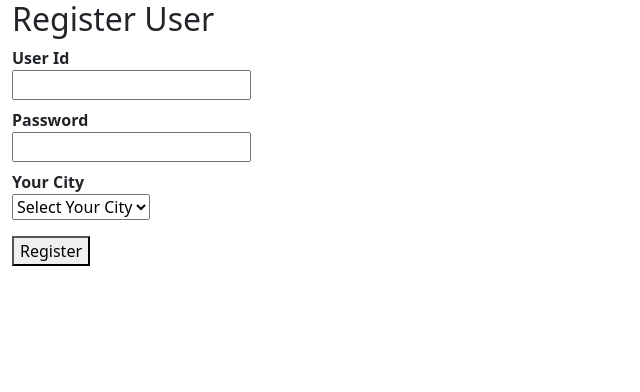
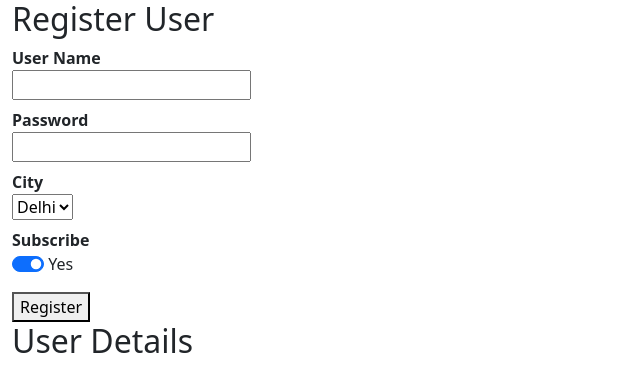
Before and after one commit to himanshu094/react-Practice, a React (Create React App) app in the folder react-shopping/: page / in a window 1280 px wide. Shown: the top 392 px of the page, without its empty margins (0-640 px from the left). Built offline with nearby package versions, Linux system fonts and the light colour scheme.

Commit message:
form with formik (3rd party library)

```diff
--- a/react-shopping/package.json
+++ b/react-shopping/package.json
@@ -8,6 +8,7 @@
     "@testing-library/user-event": "^13.5.0",
     "bootstrap": "^5.3.2",
     "bootstrap-icons": "^1.11.1",
+    "formik": "^2.4.5",
     "react": "^18.2.0",
     "react-dom": "^18.2.0",
     "react-scripts": "5.0.1",
--- a/react-shopping/src/component/FormComponent.js
+++ b/react-shopping/src/component/FormComponent.js
@@ -1,6 +1,7 @@
 import { useState } from "react"
 
 export default function FormComponent(){
+
   const [users] = useState([
     {UserId:'jhon'},
     {UserId:'jhon12'},
@@ -13,6 +14,7 @@ export default function FormComponent(){
   const [capsStatus,setCapsStatus] = useState(false)
   const [cityMsg,setCityMsg] = useState('');
   const [userDetails,setUserDetails] = useState({UserId:'',Password:'',City:''})
+
 
   function VarifyUserId(e){
 
--- /dev/null
+++ b/react-shopping/src/component/FormikComponentForm.js
@@ -0,0 +1,44 @@
+import React from 'react'
+import { Formik, useFormik } from 'formik';
+
+
+export default function FormikComponentForm() {
+
+  const formik = useFormik({
+    initialValues:{
+      UserName:'',
+      Password:'',
+      City:'',
+      Subscribe:true
+    },
+    onSubmit:function(values){
+      alert(`Name: ${values.UserName}\nSubscription: ${(values.Subscribe)?'Subscribed':'Not Subscribed'}\nPassword:${values.Password}\nCity:${values.City}`)
+    }
+  })
+
+  return (
+    <div className='container-fluid'>
+      <form onSubmit={formik.handleSubmit}>
+        <h2>Register User</h2>
+        <dl>
+          <dt>User Name</dt>
+          <dd><input name='UserName' onChange={formik.handleChange}  type='text' value={formik.values.UserName} /></dd>
+          <dt>Password</dt>
+          <dd><input name='Password' onChange={formik.handleChange} value={formik.values.Password} type='password' /></dd>
+          <dt>City</dt>
+          <dd>
+            <select onChange={formik.handleChange} value={formik.values.City} name='City'>
+              <option>Delhi</option>
+              <option>Hyd</option>
+            </select>
+          </dd>
+          <dt>Subscribe</dt>
+          <dd className='form-switch'><input  type='checkbox' className='form-check-input' name='Subscribe' onChange={formik.handleChange} checked={formik.values.Subscribe}  /> Yes</dd>
+        </dl>
+        <button >Register</button>
+      </form>
+      <h2>User Details</h2>
+      {formik.values.UserName}
+    </div>
+  )
+}
--- a/react-shopping/src/index.js
+++ b/react-shopping/src/index.js
@@ -14,12 +14,13 @@ import TwoWayBindingWithClass from './component/TwoWayBindingWithClass';
 import ShoppingInClassComponent from './component/ShoppingInClassComponent';
 import LoginComponent from './component/LoginComponent';
 import FormComponent from './component/FormComponent';
+import FormikComponentForm from './component/FormikComponentForm';
 
 
 const root = ReactDOM.createRoot(document.getElementById('root'));
 root.render(
   <React.StrictMode>
-    <FormComponent/>
+    <FormikComponentForm/>
   </React.StrictMode>
 );
 
```
Also changed, not shown: 1 other file (tests, documents, lock files or other folders).
